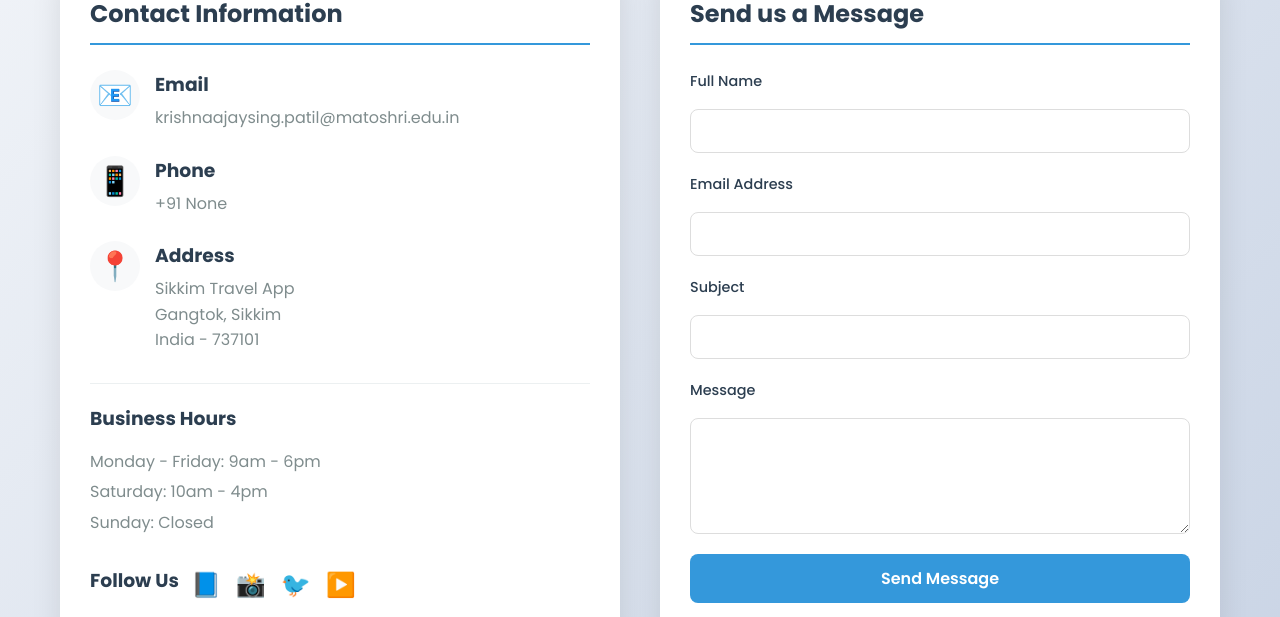
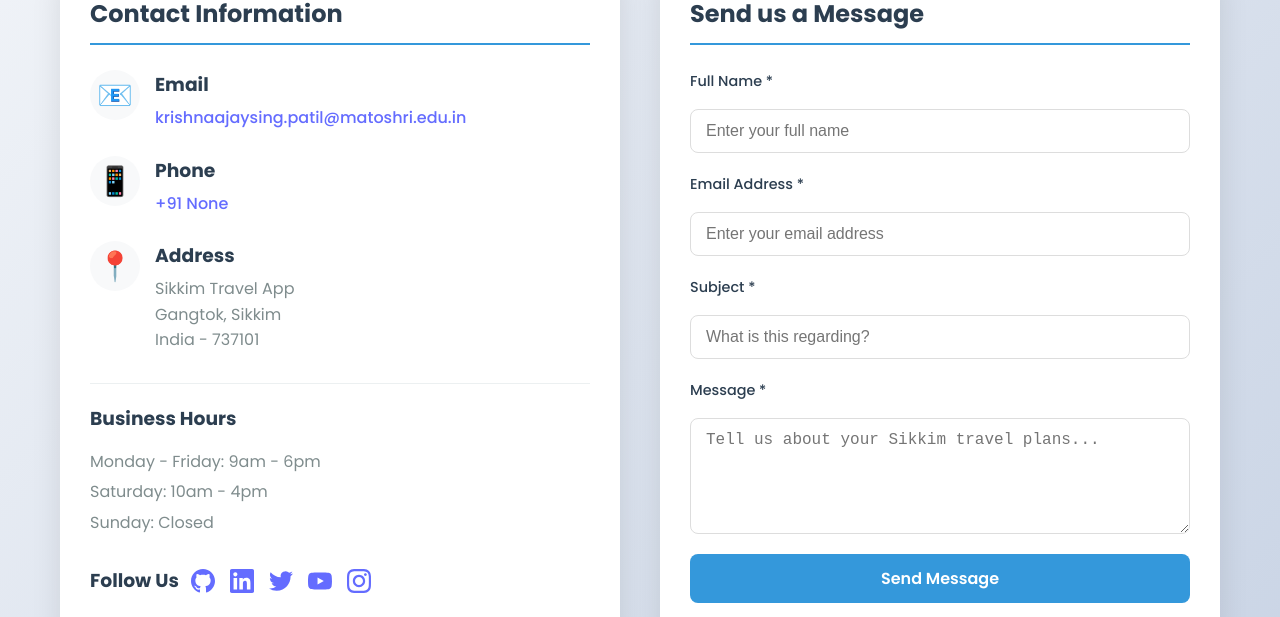
Before and after one commit to Krishna67890/Sikkim-Travel-App, a React (Vite) app: page /contact in a window 1280 px wide. Shown: the part 335-952 px from the top of the page. Built offline with nearby package versions, Linux system fonts and the light colour scheme.

Commit message:
Contact.jsx

```diff
--- a/src/pages/Contact/Contact.jsx
+++ b/src/pages/Contact/Contact.jsx
@@ -9,6 +9,17 @@
     message: ''
   });
   const [isSubmitted, setIsSubmitted] = useState(false);
+  const [isLoading, setIsLoading] = useState(false);
+
+  // Social media links
+  const socialLinks = {
+    github: 'https://github.com/Krishna67890',
+    linkedin: 'https://www.linkedin.com/in/krishna-patil-rajput-b66b03340',
+    twitter: 'https://twitter.com/',
+    youtube: 'https://www.youtube.com/@ATHARVA_GAMING_YT',
+    instagram: 'https://www.instagram.com/mr.krishna_patil_12/',
+    facebook: 'https://facebook.com/'
+  };
 
   const handleChange = (e) => {
     setFormData({
@@ -17,9 +28,13 @@
     });
   };
 
-  const handleSubmit = (e) => {
+  const handleSubmit = async (e) => {
     e.preventDefault();
-    // In a real app, you would send this data to a backend
+    setIsLoading(true);
+
+    // Simulate API call
+    try {
+      await new Promise(resolve => setTimeout(resolve, 1500));
       console.log('Form submitted:', formData);
       setIsSubmitted(true);
 
@@ -33,6 +48,16 @@
           message: ''
         });
       }, 3000);
+    } catch (error) {
+      console.error('Error submitting form:', error);
+    } finally {
+      setIsLoading(false);
+    }
+  };
+
+  const openMap = () => {
+    // Open Google Maps with Sikkim location
+    window.open('https://www.google.com/maps/place/India/@19.7441471,61.1217806,4z/data=!3m1!4b1!4m15!1m8!3m7!1s0x39e6a56a5805eafb:0xa4c4b857c39b5a04!2sSikkim!3b1!8m2!3d27.3516407!4d88.3239309!16zL20vMDExaHEx!3m5!1s0x30635ff06b92b791:0xd78c4fa1854213a6!8m2!3d20.593684!4d78.96288!16zL20vMDNyazA?entry=ttu&g_ep=EgoyMDI1MDkyOS4wIKXMDSoASAFQAw%3D%3D', '_blank');
   };
 
   return (
@@ -45,11 +70,14 @@
       <div className="contact-container">
         <div className="contact-info">
           <h2>Contact Information</h2>
+
           <div className="contact-detail">
             <div className="contact-icon">📧</div>
             <div className="contact-text">
               <h3>Email</h3>
-              <p>krishnaajaysing.patil@matoshri.edu.in</p>
+              <a href="mailto:krishnaajaysing.patil@matoshri.edu.in" className="contact-link">
+                krishnaajaysing.patil@matoshri.edu.in
+              </a>
             </div>
           </div>
 
@@ -57,7 +85,9 @@
             <div className="contact-icon">📱</div>
             <div className="contact-text">
               <h3>Phone</h3>
-              <p>+91 None</p>
+              <a href="tel:+91" className="contact-link">
+                +91 None
+              </a>
             </div>
           </div>
 
@@ -79,10 +109,31 @@
           <div className="social-links">
             <h3>Follow Us</h3>
             <div className="social-icons">
-              <a href="#" className="social-icon">📘</a>
-              <a href="#" className="social-icon">📸</a>
-              <a href="#" className="social-icon">🐦</a>
-              <a href="#" className="social-icon">▶️</a>
+              <a href={socialLinks.github} target="_blank" rel="noopener noreferrer" className="social-icon" title="GitHub">
+                <svg viewBox="0 0 24 24" width="24" height="24">
+                  <path fill="currentColor" d="M12 0c-6.626 0-12 5.373-12 12 0 5.302 3.438 9.8 8.207 11.387.599.111.793-.261.793-.577v-2.234c-3.338.726-4.033-1.416-4.033-1.416-.546-1.387-1.333-1.756-1.333-1.756-1.089-.745.083-.729.083-.729 1.205.084 1.839 1.237 1.839 1.237 1.07 1.834 2.807 1.304 3.492.997.107-.775.418-1.305.762-1.604-2.665-.305-5.467-1.334-5.467-5.931 0-1.311.469-2.381 1.236-3.221-.124-.303-.535-1.524.117-3.176 0 0 1.008-.322 3.301 1.23.957-.266 1.983-.399 3.003-.404 1.02.005 2.047.138 3.006.404 2.291-1.552 3.297-1.23 3.297-1.23.653 1.653.242 2.874.118 3.176.77.84 1.235 1.911 1.235 3.221 0 4.609-2.807 5.624-5.479 5.921.43.372.823 1.102.823 2.222v3.293c0 .319.192.694.801.576 4.765-1.589 8.199-6.086 8.199-11.386 0-6.627-5.373-12-12-12z"/>
+                </svg>
+              </a>
+              <a href={socialLinks.linkedin} target="_blank" rel="noopener noreferrer" className="social-icon" title="LinkedIn">
+                <svg viewBox="0 0 24 24" width="24" height="24">
+                  <path fill="currentColor" d="M20.447 20.452h-3.554v-5.569c0-1.328-.027-3.037-1.852-3.037-1.853 0-2.136 1.445-2.136 2.939v5.667H9.351V9h3.414v1.561h.046c.477-.9 1.637-1.85 3.37-1.85 3.601 0 4.267 2.37 4.267 5.455v6.286zM5.337 7.433c-1.144 0-2.063-.926-2.063-2.065 0-1.138.92-2.063 2.063-2.063 1.14 0 2.064.925 2.064 2.063 0 1.139-.925 2.065-2.064 2.065zm1.782 13.019H3.555V9h3.564v11.452zM22.225 0H1.771C.792 0 0 .774 0 1.729v20.542C0 23.227.792 24 1.771 24h20.451C23.2 24 24 23.227 24 22.271V1.729C24 .774 23.2 0 22.222 0h.003z"/>
+                </svg>
+              </a>
+              <a href={socialLinks.twitter} target="_blank" rel="noopener noreferrer" className="social-icon" title="Twitter">
+                <svg viewBox="0 0 24 24" width="24" height="24">
+                  <path fill="currentColor" d="M23.953 4.57a10 10 0 01-2.825.775 4.958 4.958 0 002.163-2.723c-.951.555-2.005.959-3.127 1.184a4.92 4.92 0 00-8.384 4.482C7.69 8.095 4.067 6.13 1.64 3.162a4.822 4.822 0 00-.666 2.475c0 1.71.87 3.213 2.188 4.096a4.904 4.904 0 01-2.228-.616v.06a4.923 4.923 0 003.946 4.827 4.996 4.996 0 01-2.212.085 4.936 4.936 0 004.604 3.417 9.867 9.867 0 01-6.102 2.105c-.39 0-.779-.023-1.17-.067a13.995 13.995 0 007.557 2.213c9.053 0 13.998-7.496 13.998-13.985 0-.21 0-.42-.015-.63A9.935 9.935 0 0024 4.59z"/>
+                </svg>
+              </a>
+              <a href={socialLinks.youtube} target="_blank" rel="noopener noreferrer" className="social-icon" title="YouTube">
+                <svg viewBox="0 0 24 24" width="24" height="24">
+                  <path fill="currentColor" d="M23.498 6.186a3.016 3.016 0 0 0-2.122-2.136C19.505 3.545 12 3.545 12 3.545s-7.505 0-9.377.505A3.017 3.017 0 0 0 .502 6.186C0 8.07 0 12 0 12s0 3.93.502 5.814a3.016 3.016 0 0 0 2.122 2.136c1.871.505 9.376.505 9.376.505s7.505 0 9.377-.505a3.015 3.015 0 0 0 2.122-2.136C24 15.93 24 12 24 12s0-3.93-.502-5.814zM9.545 15.568V8.432L15.818 12l-6.273 3.568z"/>
+                </svg>
+              </a>
+              <a href={socialLinks.instagram} target="_blank" rel="noopener noreferrer" className="social-icon" title="Instagram">
+                <svg viewBox="0 0 24 24" width="24" height="24">
+                  <path fill="currentColor" d="M12 2.163c3.204 0 3.584.012 4.85.07 3.252.148 4.771 1.691 4.919 4.919.058 1.265.069 1.645.069 4.849 0 3.205-.012 3.584-.069 4.849-.149 3.225-1.664 4.771-4.919 4.919-1.266.058-1.644.07-4.85.07-3.204 0-3.584-.012-4.849-.07-3.26-.149-4.771-1.699-4.919-4.92-.058-1.265-.07-1.644-.07-4.849 0-3.204.013-3.583.07-4.849.149-3.227 1.664-4.771 4.919-4.919 1.266-.057 1.645-.069 4.849-.069zm0-2.163c-3.259 0-3.667.014-4.947.072-4.358.2-6.78 2.618-6.98 6.98-.059 1.281-.073 1.689-.073 4.948 0 3.259.014 3.668.072 4.948.2 4.358 2.618 6.78 6.98 6.98 1.281.058 1.689.072 4.948.072 3.259 0 3.668-.014 4.948-.072 4.354-.2 6.782-2.618 6.979-6.98.059-1.28.073-1.689.073-4.948 0-3.259-.014-3.667-.072-4.947-.196-4.354-2.617-6.78-6.979-6.98-1.281-.059-1.69-.073-4.949-.073zm0 5.838c-3.403 0-6.162 2.759-6.162 6.162s2.759 6.163 6.162 6.163 6.162-2.759 6.162-6.163c0-3.403-2.759-6.162-6.162-6.162zm0 10.162c-2.209 0-4-1.79-4-4 0-2.209 1.791-4 4-4s4 1.791 4 4c0 2.21-1.791 4-4 4zm6.406-11.845c-.796 0-1.441.645-1.441 1.44s.645 1.44 1.441 1.44c.795 0 1.439-.645 1.439-1.44s-.644-1.44-1.439-1.44z"/>
+                </svg>
+              </a>
             </div>
           </div>
         </div>
@@ -98,7 +149,7 @@
           ) : (
             <form className="contact-form" onSubmit={handleSubmit}>
               <div className="form-group">
-                <label htmlFor="name">Full Name</label>
+                <label htmlFor="name">Full Name *</label>
                 <input
                   type="text"
                   id="name"
@@ -106,11 +157,12 @@
                   value={formData.name}
                   onChange={handleChange}
                   required
+                  placeholder="Enter your full name"
                 />
               </div>
 
               <div className="form-group">
-                <label htmlFor="email">Email Address</label>
+                <label htmlFor="email">Email Address *</label>
                 <input
                   type="email"
                   id="email"
@@ -118,11 +170,12 @@
                   value={formData.email}
                   onChange={handleChange}
                   required
+                  placeholder="Enter your email address"
                 />
               </div>
 
               <div className="form-group">
-                <label htmlFor="subject">Subject</label>
+                <label htmlFor="subject">Subject *</label>
                 <input
                   type="text"
                   id="subject"
@@ -130,11 +183,12 @@
                   value={formData.subject}
                   onChange={handleChange}
                   required
+                  placeholder="What is this regarding?"
                 />
               </div>
 
               <div className="form-group">
-                <label htmlFor="message">Message</label>
+                <label htmlFor="message">Message *</label>
                 <textarea
                   id="message"
                   name="message"
@@ -142,10 +196,24 @@
                   value={formData.message}
                   onChange={handleChange}
                   required
+                  placeholder="Tell us about your Sikkim travel plans..."
                 ></textarea>
               </div>
 
-              <button type="submit" className="submit-btn">Send Message</button>
+              <button
+                type="submit"
+                className={`submit-btn ${isLoading ? 'loading' : ''}`}
+                disabled={isLoading}
+              >
+                {isLoading ? (
+                  <>
+                    <div className="spinner"></div>
+                    Sending...
+                  </>
+                ) : (
+                  'Send Message'
+                )}
+              </button>
             </form>
           )}
         </div>
@@ -158,7 +226,9 @@
             <div className="map-marker">📍</div>
             <h3>Sikkim Travel App Headquarters</h3>
             <p>Gangtok, Sikkim, India</p>
-            <button className="map-btn">View on Google Maps</button>
+            <button className="map-btn" onClick={openMap}>
+              View on Google Maps
+            </button>
           </div>
         </div>
       </div>
```
Lines whose indentation alone changed are shown as unchanged.
